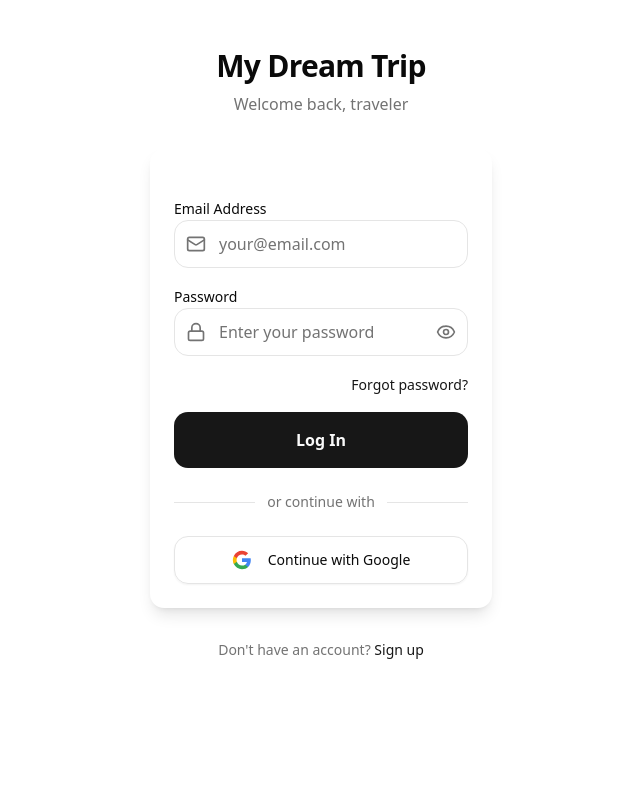
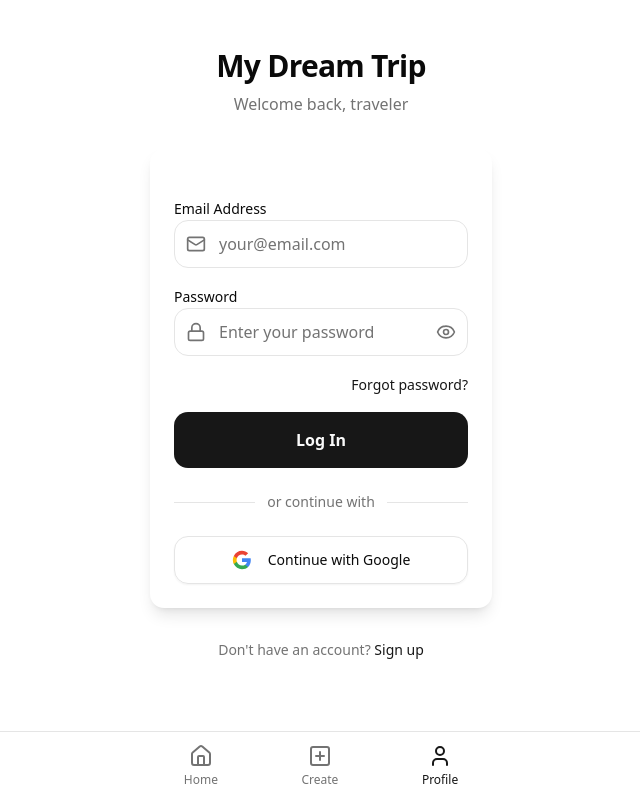
Before and after one commit to YuvalKotlovsky/TuristsSocialApp, a React (Vite) app: page /login in a window 1280 px wide. Shown: the whole page, without its empty margins (319-959 px from the left). Built offline with nearby package versions, Linux system fonts and the light colour scheme.

Commit message:
add Footer component to App for improved layout

```diff
--- a/src/App.tsx
+++ b/src/App.tsx
@@ -1,14 +1,16 @@
 import "./App.css";
-import { BrowserRouter as Router } from "react-router-dom";
+import { BrowserRouter } from "react-router-dom";
 import AppRoutes from "./routes/Routes";
+import { Footer } from "./functions/layout/Footer";
 
 function App() {
   return (
-    <Router>
+    <BrowserRouter>
       <div className="flex min-h-screen flex-col items-center justify-center">
         <AppRoutes />
+        <Footer />
       </div>
-    </Router>
+    </BrowserRouter>
   );
 }
 
```
